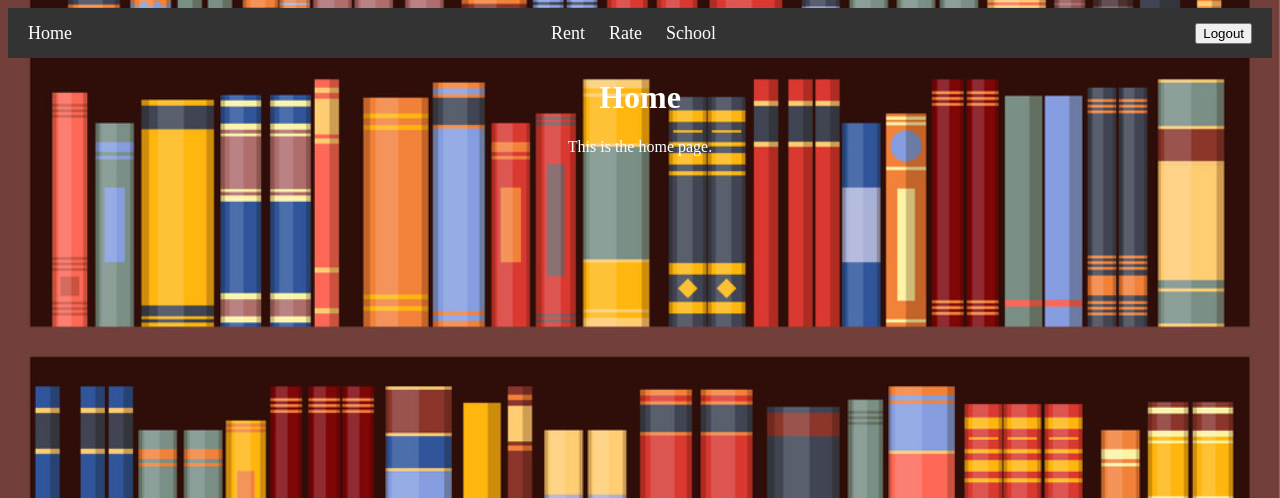
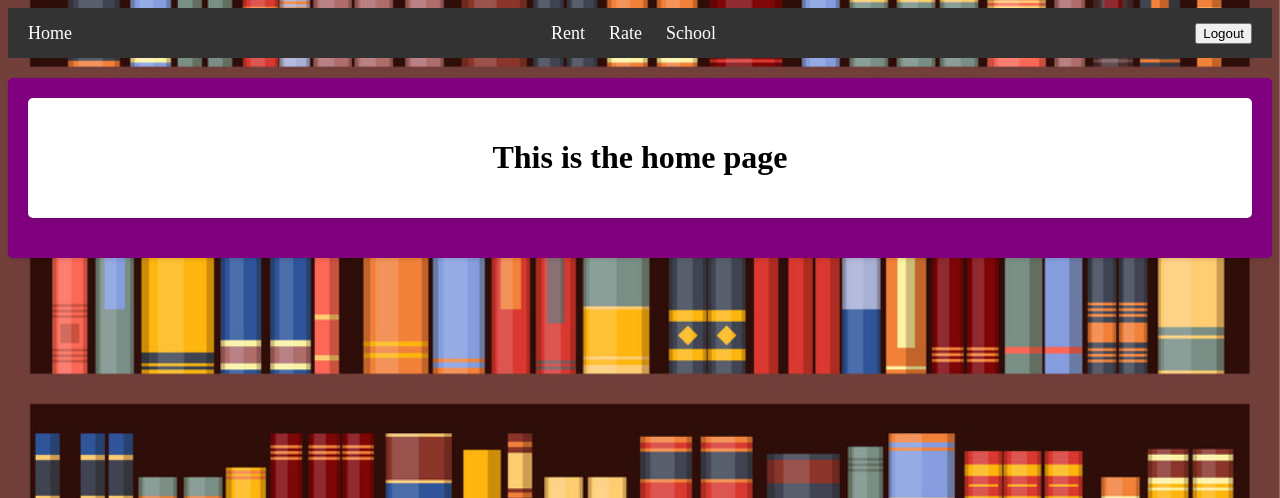
Before and after one commit to ilianor98/vaseis-project, a Flask app: page / in a window 1280 px wide. Shown: the top 498 px of the page. Run offline with Flask 3, Linux system fonts and the light colour scheme; the visitor is signed in with stand-in values (Sample User, id 1).

Commit message:
Update index.html

```diff
--- a/html/render/templates/index.html
+++ b/html/render/templates/index.html
@@ -29,6 +29,23 @@
       .nav-bar .nav-item:last-child {
         margin-right: 0;
       }
+      .container {
+        margin-top: 20px;
+      }
+      .content-block {
+        background-color: purple;
+        padding: 20px;
+        border-radius: 5px;
+        box-shadow: 0 2px 4px rgba(0, 0, 0, 0.1);
+        color: #000;
+      }
+      .title-container {
+        background-color: white;
+        padding: 20px;
+        border-radius: 5px;
+        box-shadow: 0 2px 4px rgba(0, 0, 0, 0.1);
+        margin-bottom: 20px;
+      }
     </style>
   </head>
   <body>
@@ -44,10 +61,11 @@
           <button type="submit">Logout</button>
         </form>
       </div>
-      <div class="container">
+      <div class="container content-block">
         {% block content %}
-        <h1>Home</h1>
-        <p>This is the home page.</p>
+        <div class="title-container">
+          <h1 style="color: black">This is the home page</h1>
+        </div>
         {% endblock %}
       </div>
     </div>
```
